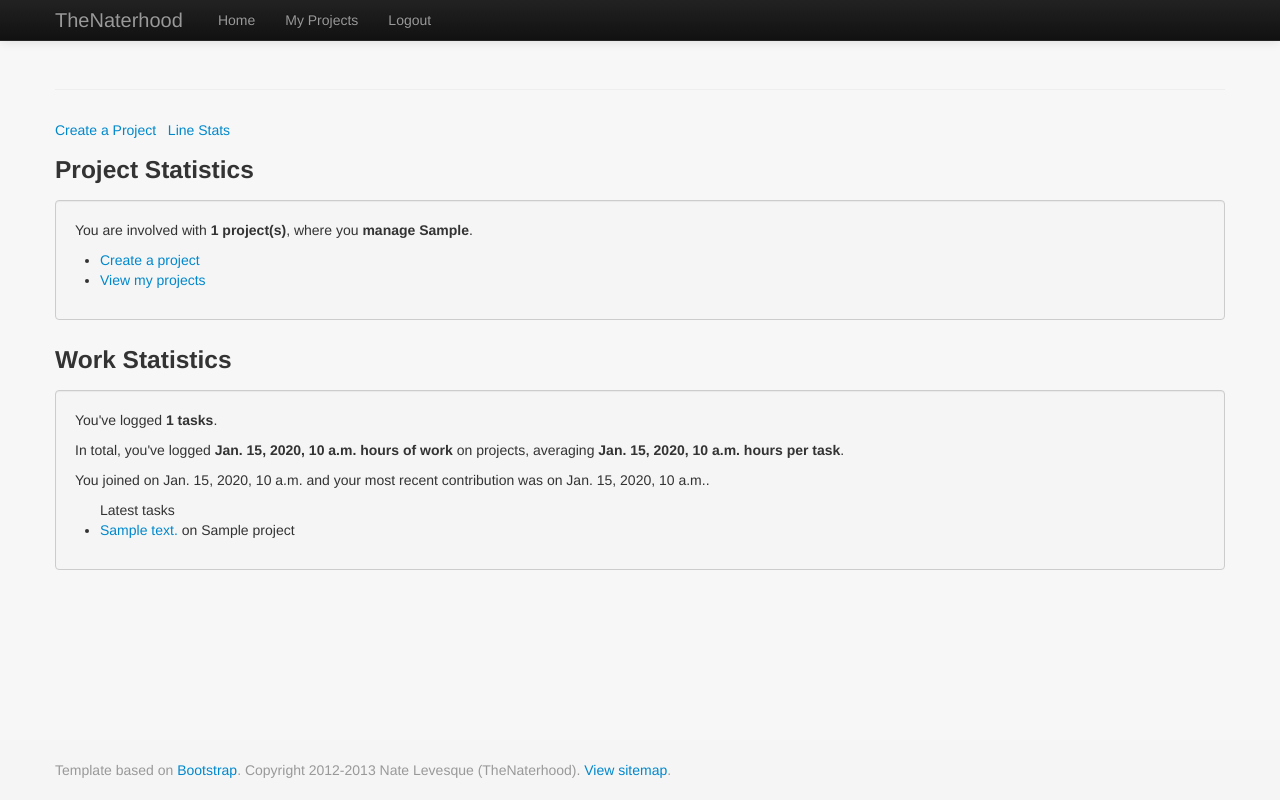
After one commit to thenaterhood/subproject, a Django app: template project/templates/project_welcome.html in a window 1280 px wide. The commit adds this page. Run offline with Django 3.2, Linux system fonts and the light colour scheme; the template is opened without the code that fills it: most values are stand-ins (such as "Sample title", 1, 10 or a date in 2020); data that the repository does not hold is empty; parts of the project's set-up code (start-up, migrations or seed data) failed here and were passed over.

Commit message:
add statistics abilities (preliminary)

```diff
--- /dev/null
+++ b/project/templates/project_welcome.html
@@ -0,0 +1,41 @@
+{% extends "base.html" %}
+
+{% block title %} webtrack: projects {% endblock %}
+
+{% block content %}
+
+	{% if num_projects == 0 %}
+		<p class="error">You are not a member of any projects.</p>
+	{% endif %}
+
+	<p><a href="/projects/create/">Create a Project</a> &nbsp;&nbsp;<a href="/projects/stats/lines/">Line Stats</a></p>
+
+	<h3>Project Statistics</h3>
+	<div class="well">
+		<p>You are involved with <strong>{{total_projects}} project(s)</strong>, where you <strong>manage {{managed_projects}}</strong>.</p>
+		<ul>
+			<li><a href="/projects/create/">Create a project</a></li>
+			<li><a href="/projects/">View my projects</a></li>
+		</ul>
+
+	</div>
+
+	<h3>Work Statistics</h3>
+	<div class="well">
+		<p>You've logged <strong>{{total_worklogs}} tasks</strong>.</p>
+		<p>In total, you've logged <strong>{{total_time}} hours of work</strong> on projects, averaging <strong>{{avg_task_time}} hours per task</strong>.</p>
+		<p>You joined on {{start_date}} and your most recent contribution was on {{end_date}}.</p>
+
+			{%if total_worklogs > 0 %}
+			<ul>Latest tasks
+
+				{%for t in tasks%}
+				<li><a href="/projects/work/view/{{t.id}}/">{{t.summary}}</a> on {{t.project}}</li>
+				{%endfor%}
+			</ul>
+
+			{%endif%}
+	</div>
+
+
+{% endblock %}
--- a/project/templates/worklog_edit.html
+++ b/project/templates/worklog_edit.html
@@ -3,6 +3,8 @@
 {% block title %} webtrack: Register {% endblock %}
 
 {% block content %}
+
+	<div>
 
 	<h3>Edit Worklog</h3>
 	<form id="registerForm" action="/projects/work/edit/{{worklog.id}}/" method="post">{% csrf_token %} <!--Pass information back to the register url through the POST method-->
@@ -18,4 +20,6 @@
 
 	</form> <!--Close the form tag-->
 
+</div>
+
 {% endblock %}
--- a/user/templates/base.html
+++ b/user/templates/base.html
@@ -102,7 +102,8 @@
             <div class="nav-collapse collapse">
               <ul class="nav">
                 <li><a href="/user/welcome/">Home</a></li>
-                <li><a href="/projects/welcome/">My Projects</a></li>
+                <li><a href="/projects/">My Projects</a></li>
+                <li><a href="/projects/welcome/">My Stats</a></li>
                 <li><a href="/user/logout">Logout</a></li>
 
 
--- a/user/templates/user_welcome.html
+++ b/user/templates/user_welcome.html
@@ -18,7 +18,7 @@
 
 	<ul>
 		<li><a href="/user/logout">Log out</a></li>
-		<li><a href="/projects/welcome/">My Projects</a></li>
+		<li><a href="/projects/welcome">Project Dashboard</a></li>
 	</ul>
 
 
```
Also changed, not shown: project/views.py (+29 -7 lines).
